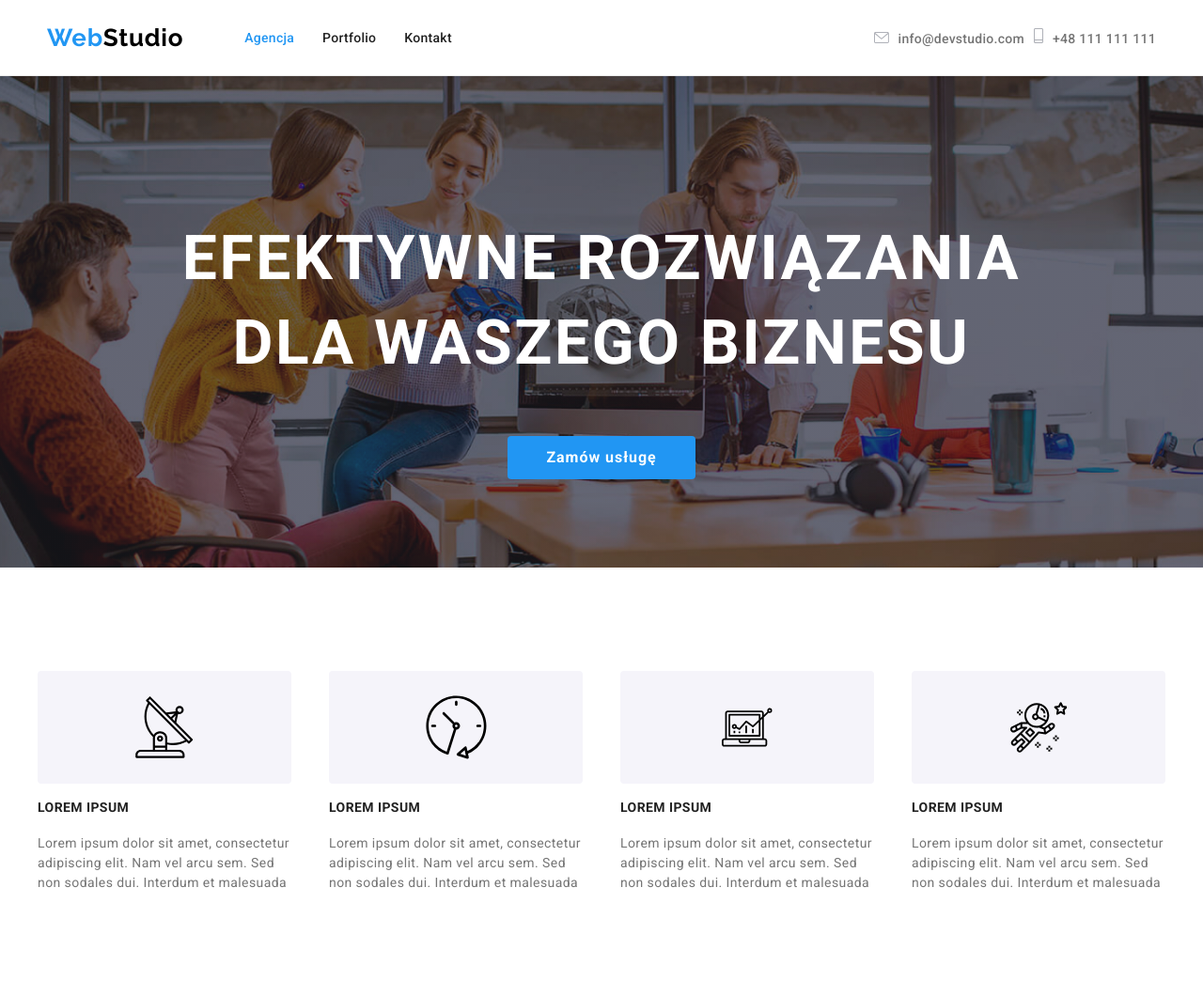
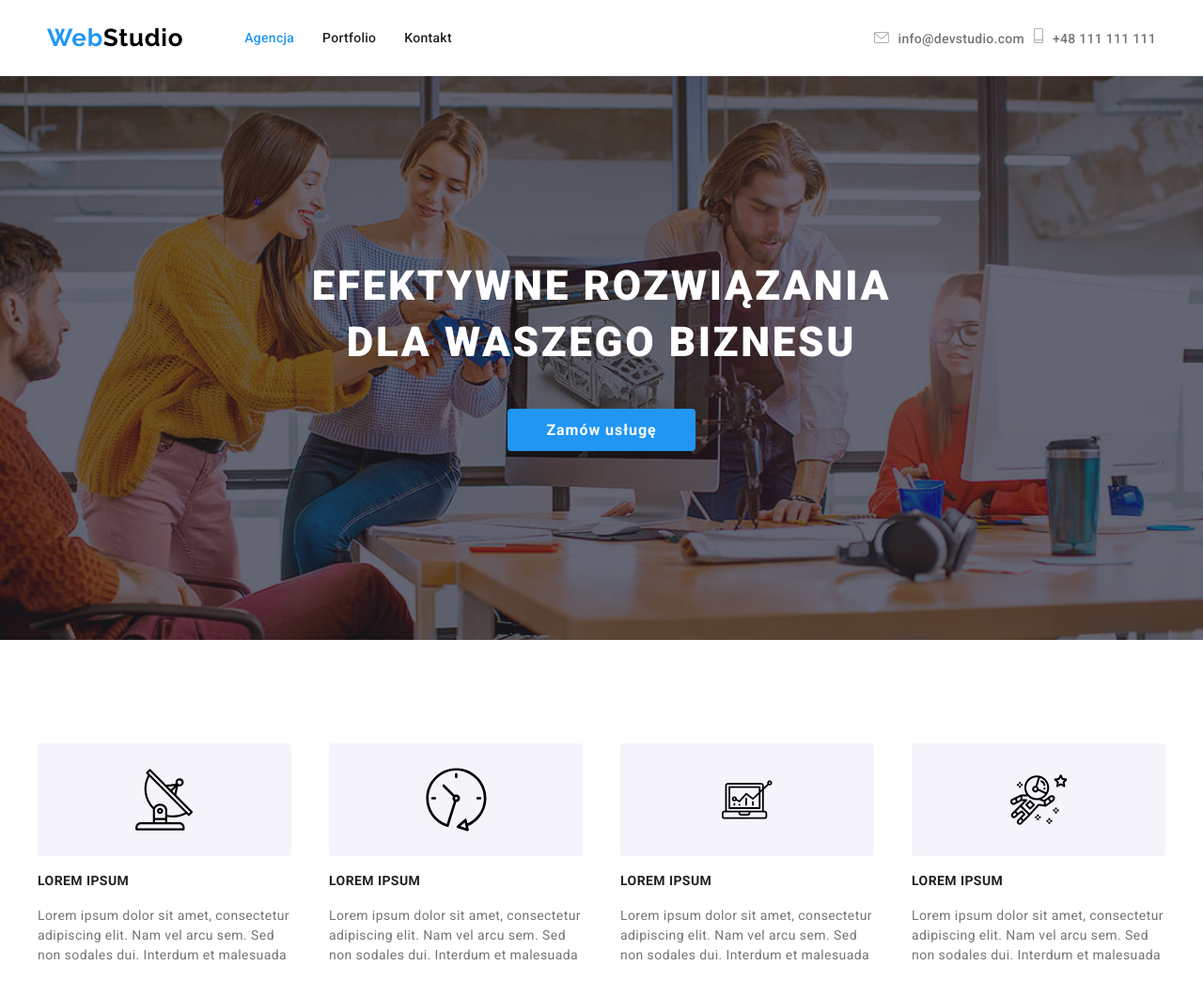
Before and after one commit to MarcinT82/goit-markup-hw-04, a plain HTML site: page index.html in a window 1280 px wide. Shown: the top 1044 px of the page at 94% size. Drawn offline with nearby package versions, Linux system fonts and the light colour scheme.

Commit message:
first-section-fixed

```diff
--- a/css/styles.css
+++ b/css/styles.css
@@ -72,6 +72,7 @@ body {
   background-size: cover;
   background-position: center;
   background-repeat: no-repeat;
+  height: 600px;
 }
 
 .first-section-text {
@@ -92,8 +93,8 @@ body {
   justify-content: center;
 }
 .white-text {
-  display: flex;
-  width: 1000px;
+  padding-top: 100px;
+  padding-bottom: 40px;
 }
 .second-section-haeding {
   font-family: "Roboto";
--- a/index.html
+++ b/index.html
@@ -83,8 +83,10 @@
     <main>
       <section class="section first-section-index">
         <div class="container">
-          <div class="white-text first-section-text">
-            <h1>EFEKTYWNE ROZWIĄZANIA DLA WASZEGO BIZNESU</h1>
+          <div class="white-text">
+            <h1 class="first-section-text">
+              EFEKTYWNE ROZWIĄZANIA DLA WASZEGO BIZNESU
+            </h1>
           </div>
 
           <div class="blue-button">
```
